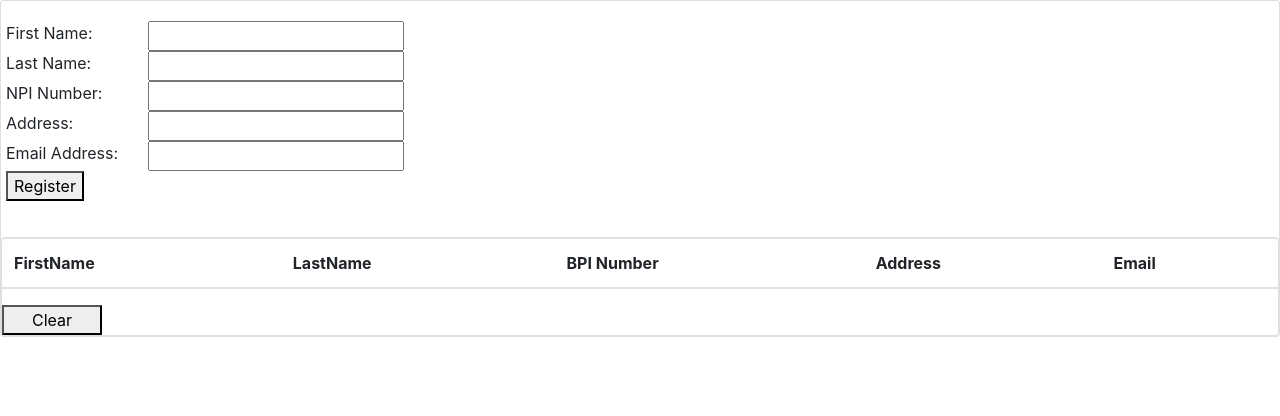
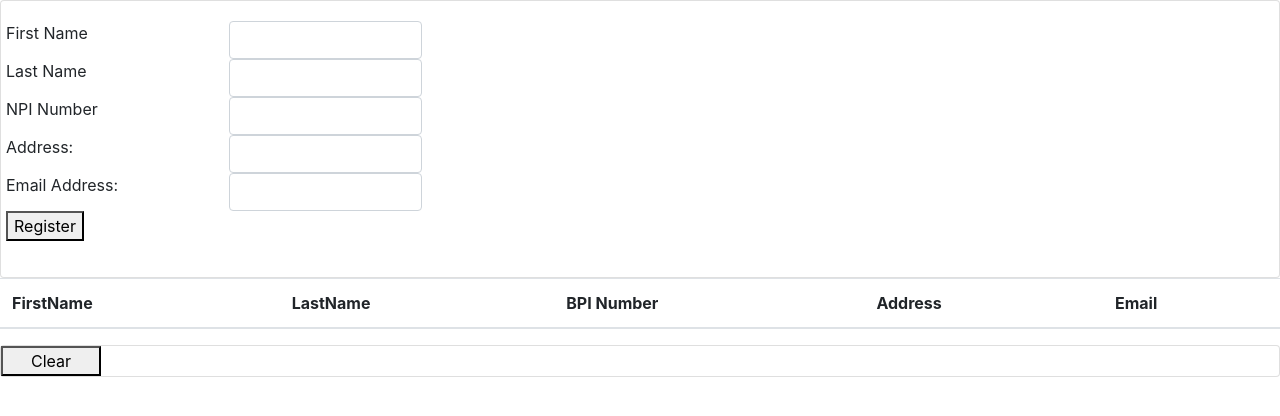
Before and after one commit to rplant/AvailityTest, an Angular app in the folder AngularTest/: page / in a window 1280 px wide. Shown: the top 416 px of the page. Built offline with nearby package versions, Linux system fonts and the light colour scheme.

Commit message:
added components

```diff
--- a/AngularTest/src/app/app.component.html
+++ b/AngularTest/src/app/app.component.html
@@ -1,75 +1,5 @@
+<app-login (regEvent)="onAddItem($event)" ></app-login>
+<app-results-grid [results]="results"></app-results-grid>
 <div class="card">
-  <div class="row form-group">
-    <div class="col-33">
-    </div>
-    <div class="col-33">
-      <div class="card-body">
-        <div class="row">
-          <div class="col">
-            First Name:
-          </div>
-          <div class="col">
-            <input type="text" [(ngModel)]="firstName">
-          </div>
-        </div>
-
-        <div class="row">
-          <div class="col">
-            Last Name:
-          </div>
-          <div class="col">
-            <input type="text" [(ngModel)]="lastName">
-          </div>
-        </div>
-
-        <div class="row">
-          <div class="col">
-            NPI Number:
-          </div>
-          <div class="col">
-            <input type="text" [(ngModel)]="npiNumber">
-          </div>
-        </div>
-        <div class="row">
-          <div class="col">
-            Address:
-          </div>
-          <div class="col">
-            <input type="text" [(ngModel)]="address">
-          </div>
-        </div>
-        <div class="row">
-          <div class="col">
-            Email Address:
-          </div>
-          <div class="col">
-            <input type="text" [(ngModel)]="email">
-          </div>
-        </div>
-        <button (click)="onRegister()">Register</button>
-      </div>
-    </div>
-  </div>
-    <div class="card">
-    <table class="table card-body">
-      <thead>
-        <th>FirstName</th>
-        <th>LastName</th>
-        <th>BPI Number</th>
-        <th>Address</th>
-        <th>Email</th>
-      </thead>
-      <tbody>
-        <tr *ngFor="let result of results; let i = index">
-          <td>{{firstName}}</td>
-          <td>{{lastName}}</td>
-          <td>{{bpiNumber}}</td>
-          <td>{{address}}</td>
-          <td>{{email}}</td>
-        </tr>
-      </tbody>
-    </table>
-    <button style="width:100px" (click)="onClear()">Clear</button>
-    </div>
-
-  </div>
+  <button style="width:100px" (click)="onClear()">Clear</button>
+</div>
--- a/AngularTest/src/app/app.component.ts
+++ b/AngularTest/src/app/app.component.ts
@@ -8,23 +8,11 @@ import { User } from './login/user';
 })
 export class AppComponent {
   results: User[] = [];
-  firstName: string;
-  lastName:  string;
-  npiNumber: string;
-  address: string;
-  email: string;
-  user: User;
 
-  onRegister()
+  onAddItem(user: User)
   {
-    let user = { firstName: this.firstName,
-                 lastName: this.lastName,
-                 npiNumber: this.npiNumber,
-                 address: this.address,
-                 email: this.email  } as User;
-
-    this.results.push(user);
-
+      this.results.push(user);
+      console.log(this.results);
   }
 
   onClear()
--- a/AngularTest/src/app/login/login.component.html
+++ b/AngularTest/src/app/login/login.component.html
@@ -1,51 +1,61 @@
+<form [formGroup]="regForm">
+
   <div class="card">
     <div class="row form-group">
+
       <div class="col-33">
       </div>
+
       <div class="col-33">
         <div class="card-body">
+
           <div class="row">
             <div class="col">
-              First Name:
+             <label for="firstName" class="form-label">First Name</label>
             </div>
             <div class="col">
-              <input type="text" [(ngModel)]="firstName">
+              <input type="text" class="form-control" formControlName="firstName">
             </div>
           </div>
 
           <div class="row">
             <div class="col">
-              Last Name:
+              <label for="lastName" class="form-label">Last Name</label>
             </div>
             <div class="col">
-              <input type="text" [(ngModel)]="lastName">
+              <input type="text" class="form-control" formControlName="lastName">
             </div>
           </div>
 
           <div class="row">
             <div class="col">
-              NPI Number:
+              <label for="npiNumber" class="form-label">NPI Number</label>
             </div>
             <div class="col">
-              <input type="text" [(ngModel)]="npiNumber">
+              <input type="text" class="form-control"  formControlName="npiNumber">
             </div>
           </div>
+
           <div class="row">
             <div class="col">
               Address:
             </div>
             <div class="col">
-              <input type="text" [(ngModel)]="address">
+              <input type="text" class="form-control"  formControlName="address">
             </div>
           </div>
+
           <div class="row">
             <div class="col">
               Email Address:
             </div>
             <div class="col">
-              <input type="text" [(ngModel)]="email">
+              <input type="text" class="form-control" formControlName="email">
             </div>
           </div>
-          <button (click)="onRegister()">Register</button>
+          <button (click)="onRegister(user)">Register</button>
         </div>
       </div>
+    </div>
+  </div>
+</form>
--- a/AngularTest/src/app/login/login.component.ts
+++ b/AngularTest/src/app/login/login.component.ts
@@ -10,16 +10,16 @@ import { User } from './user';
 
 export class LoginComponent implements OnInit {
   @Output() regEvent = new EventEmitter<User>();
-  @Output() firstName: string;
-  @Output() lastName:  string;
-  @Output() npiNumber: string;
-  @Output() address: string;
-  @Output() email: string;
-  @Output() user: User;
+
+  regForm = new FormGroup({
+    firstName: new FormControl(null),
+    lastName: new FormControl(null),
+    npiNumber: new FormControl(null),
+    address: new FormControl(null),
+    email: new FormControl(null)
+  });
 
   constructor() {
-
-
   }
 
   ngOnInit() {
@@ -27,11 +27,12 @@ export class LoginComponent implements OnInit {
 
   onRegister()
   {
-    let user = { firstName: this.firstName,
-                 lastName: this.lastName,
-                 npiNumber: this.npiNumber,
-                 address: this.address,
-                 email: this.email  } as User;
+    let user = { firstName: this.regForm.controls.firstName.value,
+                 lastName: this.regForm.controls.lastName.value,
+                 npiNumber: this.regForm.controls.npiNumber.value,
+                 address: this.regForm.controls.address.value,
+                 email: this.regForm.controls.email.value  } as User;
+
     this.regEvent.emit(user);
   }
 
--- a/AngularTest/src/app/results-grid/results-grid.component.html
+++ b/AngularTest/src/app/results-grid/results-grid.component.html
@@ -8,11 +8,11 @@
     </thead>
     <tbody>
         <tr *ngFor="let result of results; let i = index">
-           <td>{{firstName}}</td>
-           <td>{{lastName}}</td>
-           <td>{{bpiNumber}}</td>
-           <td>{{address}}</td>
-           <td>{{email}}</td>
+           <td>{{result.firstName}}</td>
+           <td>{{result.lastName}}</td>
+           <td>{{result.bpiNumber}}</td>
+           <td>{{result.address}}</td>
+           <td>{{result.email}}</td>
         </tr>
     </tbody>
   </table>
--- a/AngularTest/src/app/results-grid/results-grid.component.ts
+++ b/AngularTest/src/app/results-grid/results-grid.component.ts
@@ -1,4 +1,5 @@
-import { Component, OnInit } from '@angular/core';
+import { Component, Input, OnInit } from '@angular/core';
+import { User } from '../login/user';
 
 @Component({
   selector: 'app-results-grid',
@@ -6,13 +7,12 @@ import { Component, OnInit } from '@angular/core';
   styleUrls: ['./results-grid.component.css']
 })
 export class ResultsGridComponent implements OnInit {
-  results: any[];
+  @Input() user: User;
+  @Input() results: any[];
   regEvent: any;
-
 
   constructor()
   {
-      this.regEvent.Subscribe()
   }
 
   ngOnInit() {
```
Also changed, not shown: AngularTest/src/app/app.module.ts (+5 -3 lines).
